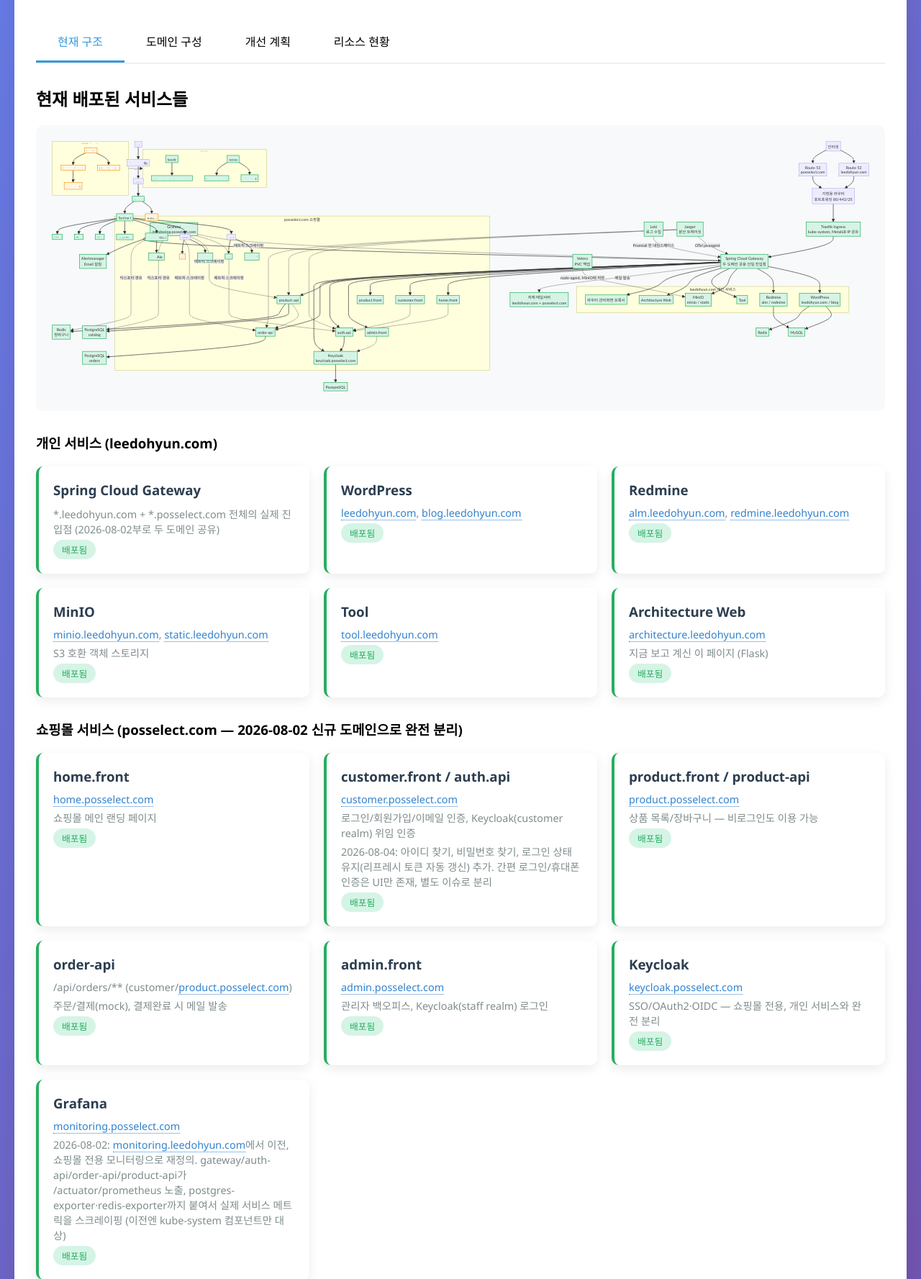
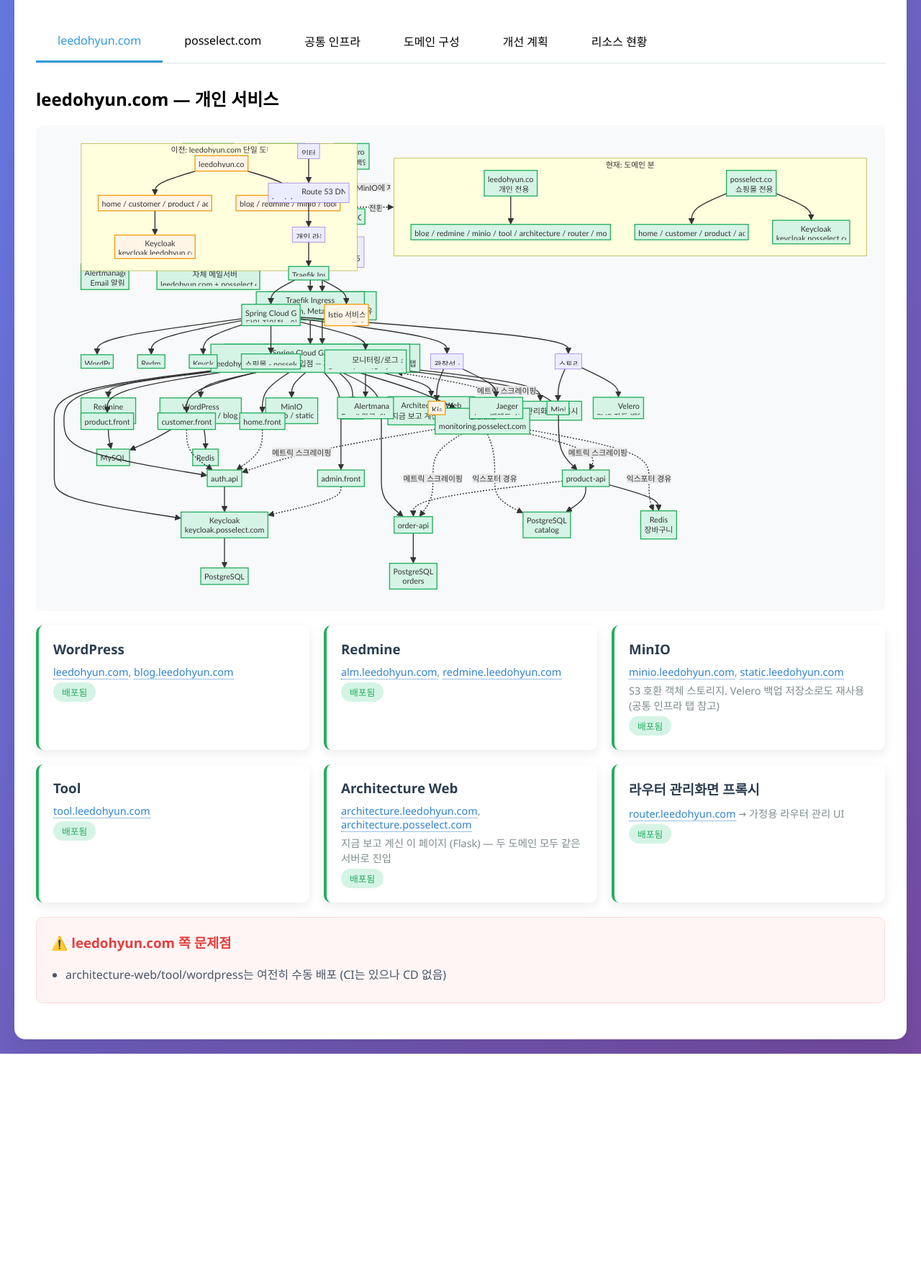
Before and after one commit to lee-dohyun/architecture, a Flask app: page / in a window 1280 px wide. Shown: the part 202-1979 px from the top of the page at 72% size. After the commit the page ends 1666 px from the top, so only its background shows below. Run offline with Flask 3, Linux system fonts and the light colour scheme.

Commit message:
구조도를 leedohyun.com / posselect.com / 공통 인프라 3개 탭으로 분리
기존 "현재 구조" 탭 하나에 개인 서비스+쇼핑몰 서비스+관찰성 스택이 전부
뒤섞여 있어 확인하기 어려워진 문제를 해결. 도메인별로 별도 탭을 만들고,
두 도메인이 공유하는 인프라(게이트웨이/Traefik/모니터링/로그/트레이싱/백업/
메일서버/CI-CD)는 "공통 인프라" 탭으로 따로 뺐다. 문제점 목록도 탭별로
분리(leedohyun/posselect/공통).

architecture.posselect.com도 이 서버로 들어오게 되어 Architecture Web
카드에 두 도메인 모두 반영.

Co-Authored-By: Claude Sonnet 5 <noreply@anthropic.com>

```diff
--- a/app.py
+++ b/app.py
@@ -17,7 +17,7 @@ architecture_data = {
                 {"name": "Redmine", "domains": ["alm.leedohyun.com", "redmine.leedohyun.com"], "status": "deployed"},
                 {"name": "MinIO", "domains": ["minio.leedohyun.com", "static.leedohyun.com"], "status": "deployed"},
                 {"name": "Tool", "domains": ["tool.leedohyun.com"], "status": "deployed"},
-                {"name": "Architecture Web", "domains": ["architecture.leedohyun.com"], "status": "deployed"},
+                {"name": "Architecture Web", "domains": ["architecture.leedohyun.com", "architecture.posselect.com"], "status": "deployed"},
                 {"name": "라우터 관리화면 프록시", "domains": ["router.leedohyun.com"], "status": "deployed"}
             ],
             "shop_line": [
--- a/templates/index.html
+++ b/templates/index.html
@@ -195,61 +195,104 @@
 
         <div class="content">
             <div class="tabs">
-                <div class="tab active" onclick="showTab('current')">현재 구조</div>
+                <div class="tab active" onclick="showTab('leedohyun')">leedohyun.com</div>
+                <div class="tab" onclick="showTab('posselect')">posselect.com</div>
+                <div class="tab" onclick="showTab('infra')">공통 인프라</div>
                 <div class="tab" onclick="showTab('domainsplit')">도메인 구성</div>
                 <div class="tab" onclick="showTab('improved')">개선 계획</div>
                 <div class="tab" onclick="showTab('resources')">리소스 현황</div>
             </div>
 
-            <div id="current" class="tab-content active">
-                <h2>현재 배포된 서비스들</h2>
+            <div id="leedohyun" class="tab-content active">
+                <h2>leedohyun.com — 개인 서비스</h2>
 
                 <div class="diagram-container">
                     <div class="mermaid">
                         graph TB
                             Internet[인터넷] --> DNS1[Route 53<br/>leedohyun.com]
-                            Internet --> DNS2[Route 53<br/>posselect.com]
                             DNS1 --> Router[가정용 라우터<br/>포트포워딩 80/443/25]
-                            DNS2 --> Router
                             Router --> Traefik[Traefik Ingress<br/>kube-system, MetalLB IP 공유]
-                            Traefik --> GW[Spring Cloud Gateway<br/>두 도메인 공용 단일 진입점]
+                            Traefik --> GW[Spring Cloud Gateway<br/>posselect.com과 공용 진입점 — 자세한 건 '공통 인프라' 탭]
 
-                            subgraph leedohyun[leedohyun.com 개인 서비스]
-                                WP[WordPress<br/>leedohyun.com / blog]
-                                RM[Redmine<br/>alm / redmine]
-                                MO[MinIO<br/>minio / static]
-                                TL[Tool]
-                                AW[Architecture Web]
-                                RT[라우터 관리화면 프록시]
-                            end
+                            GW --> WP[WordPress<br/>leedohyun.com / blog]
+                            GW --> RM[Redmine<br/>alm / redmine]
+                            GW --> MO[MinIO<br/>minio / static]
+                            GW --> TL[Tool]
+                            GW --> AW[Architecture Web<br/>지금 보고 계신 이 페이지]
+                            GW --> RT[라우터 관리화면 프록시]
 
-                            subgraph posselect[posselect.com 쇼핑몰]
-                                HF[home.front]
-                                CF[customer.front]
-                                PF[product.front]
-                                ADF[admin.front]
-                                AA[auth.api]
-                                PA[product-api]
-                                OA[order-api]
-                                KC[Keycloak<br/>keycloak.posselect.com]
-                                GF[Grafana<br/>monitoring.posselect.com]
-                            end
+                            WP --> MySQL1[MySQL]
+                            RM --> MySQL1
+                            WP --> Redis1[Redis]
 
-                            GW --> WP
-                            GW --> RM
-                            GW --> MO
-                            GW --> TL
-                            GW --> AW
-                            GW --> RT
-                            GW --> GF
-                            GW --> HF
-                            GW --> CF
-                            GW --> PF
-                            GW --> ADF
-                            GW --> AA
-                            GW --> PA
-                            GW --> OA
-                            GW --> KC
+                            classDef deployed fill:#d5f4e6,stroke:#27ae60,stroke-width:2px
+                            class WP,RM,MO,TL,AW,RT,GW,Traefik,MySQL1,Redis1 deployed
+                    </div>
+                </div>
+
+                <div class="service-grid">
+                    <div class="service-card deployed">
+                        <h3>WordPress</h3>
+                        <div class="domains">leedohyun.com, blog.leedohyun.com</div>
+                        <span class="status-badge status-deployed">배포됨</span>
+                    </div>
+                    <div class="service-card deployed">
+                        <h3>Redmine</h3>
+                        <div class="domains">alm.leedohyun.com, redmine.leedohyun.com</div>
+                        <span class="status-badge status-deployed">배포됨</span>
+                    </div>
+                    <div class="service-card deployed">
+                        <h3>MinIO</h3>
+                        <div class="domains">minio.leedohyun.com, static.leedohyun.com</div>
+                        <div class="domains">S3 호환 객체 스토리지. Velero 백업 저장소로도 재사용(공통 인프라 탭 참고)</div>
+                        <span class="status-badge status-deployed">배포됨</span>
+                    </div>
+                    <div class="service-card deployed">
+                        <h3>Tool</h3>
+                        <div class="domains">tool.leedohyun.com</div>
+                        <span class="status-badge status-deployed">배포됨</span>
+                    </div>
+                    <div class="service-card deployed">
+                        <h3>Architecture Web</h3>
+                        <div class="domains">architecture.leedohyun.com, architecture.posselect.com</div>
+                        <div class="domains">지금 보고 계신 이 페이지 (Flask) — 두 도메인 모두 같은 서버로 진입</div>
+                        <span class="status-badge status-deployed">배포됨</span>
+                    </div>
+                    <div class="service-card deployed">
+                        <h3>라우터 관리화면 프록시</h3>
+                        <div class="domains">router.leedohyun.com → 가정용 라우터 관리 UI</div>
+                        <span class="status-badge status-deployed">배포됨</span>
+                    </div>
+                </div>
+
+                <div class="issues-list">
+                    <h3>⚠️ leedohyun.com 쪽 문제점</h3>
+                    <ul>
+                        <li>architecture-web/tool/wordpress는 여전히 수동 배포 (CI는 있으나 CD 없음)</li>
+                    </ul>
+                </div>
+            </div>
+
+            <div id="posselect" class="tab-content">
+                <h2>posselect.com — 쇼핑몰 서비스</h2>
+
+                <div class="diagram-container">
+                    <div class="mermaid">
+                        graph TB
+                            Internet[인터넷] --> DNS2[Route 53<br/>posselect.com]
+                            DNS2 --> Router[가정용 라우터<br/>포트포워딩 80/443/25]
+                            Router --> Traefik[Traefik Ingress<br/>kube-system, MetalLB IP 공유]
+                            Traefik --> GW[Spring Cloud Gateway<br/>leedohyun.com과 공용 진입점 — 자세한 건 '공통 인프라' 탭]
+
+                            GW --> HF[home.front]
+                            GW --> CF[customer.front]
+                            GW --> PF[product.front]
+                            GW --> ADF[admin.front]
+                            GW --> AA[auth.api]
+                            GW --> PA[product-api]
+                            GW --> OA[order-api]
+                            GW --> KC[Keycloak<br/>keycloak.posselect.com]
+                            GW --> GF[Grafana<br/>monitoring.posselect.com]
 
                             AA --> KC
                             ADF -.-> KC
@@ -263,68 +306,17 @@
                             GF -.->|메트릭 스크레이핑| OA
                             GF -.->|익스포터 경유| PG2
                             GF -.->|익스포터 경유| Redis2
-                            GF --> AM[Alertmanager<br/>Email 알림]
 
-                            LOKI[Loki<br/>로그 수집] -.->|Promtail 전 네임스페이스| GW
-                            JG[Jaeger<br/>분산 트레이싱] -.->|OTel javaagent| GW
-                            JG -.-> AA
-                            JG -.-> PA
-                            JG -.-> OA
-                            VL[Velero<br/>PVC 백업] -.->|node-agent, MinIO에 저장| MO
-
-                            GW -.->|메일 발송| MAIL[자체 메일서버<br/>leedohyun.com + posselect.com]
-
-                            WP --> MySQL1[MySQL]
-                            RM --> MySQL1
                             KC --> PG1[PostgreSQL]
                             PA --> PG2[PostgreSQL<br/>catalog]
                             OA --> PG3[PostgreSQL<br/>orders]
-                            WP --> Redis1[Redis]
                             PA --> Redis2[Redis<br/>장바구니]
 
                             classDef deployed fill:#d5f4e6,stroke:#27ae60,stroke-width:2px
-
-                            class WP,RM,KC,MO,TL,AW,RT,GF,HF,CF,PF,ADF,AA,PA,OA,GW,Traefik,MAIL,MySQL1,PG1,PG2,PG3,Redis1,Redis2,AM,LOKI,JG,VL deployed
+                            class HF,CF,PF,ADF,AA,PA,OA,KC,GF,GW,Traefik,PG1,PG2,PG3,Redis2 deployed
                     </div>
                 </div>
 
-                <h3 style="margin-top:30px;">개인 서비스 (leedohyun.com)</h3>
-                <div class="service-grid">
-                    <div class="service-card deployed">
-                        <h3>Spring Cloud Gateway</h3>
-                        <div class="domains">*.leedohyun.com + *.posselect.com 전체의 실제 진입점 (2026-08-02부로 두 도메인 공유)</div>
-                        <span class="status-badge status-deployed">배포됨</span>
-                    </div>
-                    <div class="service-card deployed">
-                        <h3>WordPress</h3>
-                        <div class="domains">leedohyun.com, blog.leedohyun.com</div>
-                        <span class="status-badge status-deployed">배포됨</span>
-                    </div>
-                    <div class="service-card deployed">
-                        <h3>Redmine</h3>
-                        <div class="domains">alm.leedohyun.com, redmine.leedohyun.com</div>
-                        <span class="status-badge status-deployed">배포됨</span>
-                    </div>
-                    <div class="service-card deployed">
-                        <h3>MinIO</h3>
-                        <div class="domains">minio.leedohyun.com, static.leedohyun.com</div>
-                        <div class="domains">S3 호환 객체 스토리지</div>
-                        <span class="status-badge status-deployed">배포됨</span>
-                    </div>
-                    <div class="service-card deployed">
-                        <h3>Tool</h3>
-                        <div class="domains">tool.leedohyun.com</div>
-                        <span class="status-badge status-deployed">배포됨</span>
-                    </div>
-                    <div class="service-card deployed">
-                        <h3>Architecture Web</h3>
-                        <div class="domains">architecture.leedohyun.com</div>
-                        <div class="domains">지금 보고 계신 이 페이지 (Flask)</div>
-                        <span class="status-badge status-deployed">배포됨</span>
-                    </div>
-                </div>
-
-                <h3 style="margin-top:30px;">쇼핑몰 서비스 (posselect.com — 2026-08-02 신규 도메인으로 완전 분리)</h3>
                 <div class="service-grid">
                     <div class="service-card deployed">
                         <h3>home.front</h3>
@@ -366,37 +358,93 @@
                     <div class="service-card deployed">
                         <h3>Grafana</h3>
                         <div class="domains">monitoring.posselect.com</div>
-                        <div class="domains">2026-08-02: monitoring.leedohyun.com에서 이전, 쇼핑몰 전용 모니터링으로 재정의. gateway/auth-api/order-api/product-api가 /actuator/prometheus 노출, postgres-exporter·redis-exporter까지 붙여서 실제 서비스 메트릭을 스크레이핑 (이전엔 kube-system 컴포넌트만 대상)</div>
-                        <span class="status-badge status-deployed">배포됨</span>
-                    </div>
-                </div>
-
-                <h3 style="margin-top:30px;">관찰성 / 운영 (2026-08-04 신규)</h3>
-                <div class="service-grid">
-                    <div class="service-card deployed">
-                        <h3>Loki / Promtail</h3>
-                        <div class="domains">로그 수집, 보관 14일 — Grafana Explore에서 조회</div>
-                        <span class="status-badge status-deployed">배포됨</span>
-                    </div>
-                    <div class="service-card deployed">
-                        <h3>Jaeger</h3>
-                        <div class="domains">분산 트레이싱 — Java 백엔드 4개(gateway/auth-api/order-api/product-api) OTel 자동계측, HTTP+JDBC 스팬 수집. UI 미노출(port-forward 전용)</div>
-                        <span class="status-badge status-deployed">배포됨</span>
-                    </div>
-                    <div class="service-card deployed">
-                        <h3>Velero</h3>
-                        <div class="domains">전 네임스페이스 매일 백업(보관 10일), MinIO에 저장. restore 리허설은 미검증</div>
-                        <span class="status-badge status-deployed">배포됨</span>
-                    </div>
-                    <div class="service-card deployed">
-                        <h3>Alertmanager</h3>
-                        <div class="domains">Email 알림 채널 연동 완료(자체 메일서버 경유). Slack 등 추가 채널 미연동</div>
+                        <div class="domains">쇼핑몰 실제 서비스 메트릭 스크레이핑(gateway/auth-api/order-api/product-api + postgres/redis exporter)</div>
                         <span class="status-badge status-deployed">배포됨</span>
                     </div>
                 </div>
 
                 <div class="issues-list">
-                    <h3>⚠️ 현재 아키텍처의 주요 문제점들</h3>
+                    <h3>⚠️ posselect.com 쪽 문제점</h3>
+                    <ul>
+                        <li>customer.front 간편 로그인(카카오/네이버/구글)·휴대폰 본인인증·약관 실제 페이지·마케팅 수신동의 백엔드 저장 미구현 (UI만 존재)</li>
+                    </ul>
+                </div>
+            </div>
+
+            <div id="infra" class="tab-content">
+                <h2>공통 인프라 / 관찰성 — 두 도메인이 함께 쓰는 것들</h2>
+                <p style="color:#4a5568; line-height:1.6;">
+                    Spring Cloud Gateway를 비롯해 클러스터 인프라, 모니터링·로그·트레이싱·백업, 메일서버,
+                    CI/CD는 leedohyun.com과 posselect.com이 전부 공유한다. 도메인별 구조도에 이 항목들을
+                    매번 반복하면 오히려 파악하기 어려워져서 별도 탭으로 뺐다.
+                </p>
+
+                <div class="diagram-container">
+                    <div class="mermaid">
+                        graph TB
+                            GW[Spring Cloud Gateway<br/>두 도메인 공용 진입점] -.->|메일 발송| MAIL[자체 메일서버<br/>leedohyun.com + posselect.com]
+
+                            PROM[Prometheus] --> GF2[Grafana]
+                            GF2 --> AM[Alertmanager<br/>Email 알림]
+                            LOKI[Loki / Promtail<br/>로그 수집]
+                            JG[Jaeger<br/>분산 트레이싱]
+                            VL[Velero<br/>PVC 백업]
+
+                            PROM -.->|메트릭 스크레이핑| GW
+                            LOKI -.->|전 네임스페이스| GW
+                            JG -.->|OTel javaagent| GW
+                            VL -.->|node-agent, MinIO에 저장| MO[MinIO]
+
+                            classDef deployed fill:#d5f4e6,stroke:#27ae60,stroke-width:2px
+                            class GW,MAIL,PROM,GF2,AM,LOKI,JG,VL,MO deployed
+                    </div>
+                </div>
+
+                <div class="service-grid">
+                    <div class="service-card deployed">
+                        <h3>Spring Cloud Gateway</h3>
+                        <div class="domains">*.leedohyun.com + *.posselect.com 전체의 실제 진입점 (2026-08-02부로 두 도메인 공유)</div>
+                        <span class="status-badge status-deployed">배포됨</span>
+                    </div>
+                    <div class="service-card deployed">
+                        <h3>클러스터 인프라</h3>
+                        <div class="domains">Traefik Ingress(kube-system), cert-manager(와일드카드 *.leedohyun.com + *.posselect.com 각각 별도 Certificate), MetalLB, coredns, metrics-server</div>
+                        <span class="status-badge status-deployed">배포됨</span>
+                    </div>
+                    <div class="service-card deployed">
+                        <h3>Prometheus / Grafana / Alertmanager</h3>
+                        <div class="domains">kube-prometheus-stack. Alertmanager는 Email 채널 연동 완료(자체 메일서버 경유), Slack 등 추가 채널 미연동</div>
+                        <span class="status-badge status-deployed">배포됨</span>
+                    </div>
+                    <div class="service-card deployed">
+                        <h3>Loki / Promtail</h3>
+                        <div class="domains">전 네임스페이스 로그 수집, 보관 14일 — Grafana Explore에서 조회</div>
+                        <span class="status-badge status-deployed">배포됨</span>
+                    </div>
+                    <div class="service-card deployed">
+                        <h3>Jaeger</h3>
+                        <div class="domains">분산 트레이싱 — Java 백엔드 4개(gateway/auth-api/order-api/product-api) OTel 자동계측, HTTP+JDBC 스팬 수집. UI 미노출(port-forward 전용), Next.js 프론트는 미계측</div>
+                        <span class="status-badge status-deployed">배포됨</span>
+                    </div>
+                    <div class="service-card deployed">
+                        <h3>Velero</h3>
+                        <div class="domains">전 네임스페이스 매일 백업(보관 10일), MinIO에 저장. 백업 성공은 확인, restore 리허설은 미검증</div>
+                        <span class="status-badge status-deployed">배포됨</span>
+                    </div>
+                    <div class="service-card deployed">
+                        <h3>자체 메일서버</h3>
+                        <div class="domains">customer-service@leedohyun.com, customer-service@posselect.com — 인증메일/주문알림 발신, 두 도메인 모두 DKIM 서명</div>
+                        <span class="status-badge status-deployed">배포됨</span>
+                    </div>
+                    <div class="service-card deployed">
+                        <h3>CI / CD</h3>
+                        <div class="domains">GitHub Actions CI(전 저장소), self-hosted runner CD(gateway/auth.api/home.front/customer.front/admin.front/order.api/product.api). architecture-web/wordpress/tool은 수동 배포</div>
+                        <span class="status-badge status-deployed">배포됨</span>
+                    </div>
+                </div>
+
+                <div class="issues-list">
+                    <h3>⚠️ 공통 인프라 문제점</h3>
                     <ul>
                         <li>백업은 자동화됐으나(Velero) 실제 restore 리허설 미검증 — 백업 성공이 복구 가능을 보장하지 않음</li>
                         <li>보안 강화 미적용 (RBAC 세분화, NetworkPolicy, Istio mTLS — 계획 문서만 존재)</li>
@@ -404,8 +452,6 @@
                         <li>단일 장애점 (단일 노드 클러스터, 이중화 없음)</li>
                         <li>Alertmanager는 Email만 연동됨, Slack 등 추가 채널 미연동</li>
                         <li>자체 메일서버가 가정용 유동 IP+PTR 미설정이라 스팸함 도달 가능성 있음</li>
-                        <li>architecture-web/tool/wordpress는 여전히 수동 배포</li>
-                        <li>customer.front 간편 로그인(카카오/네이버/구글)·휴대폰 본인인증·약관 실제 페이지·마케팅 수신동의 백엔드 저장 미구현 (UI만 존재)</li>
                     </ul>
                 </div>
             </div>
```
